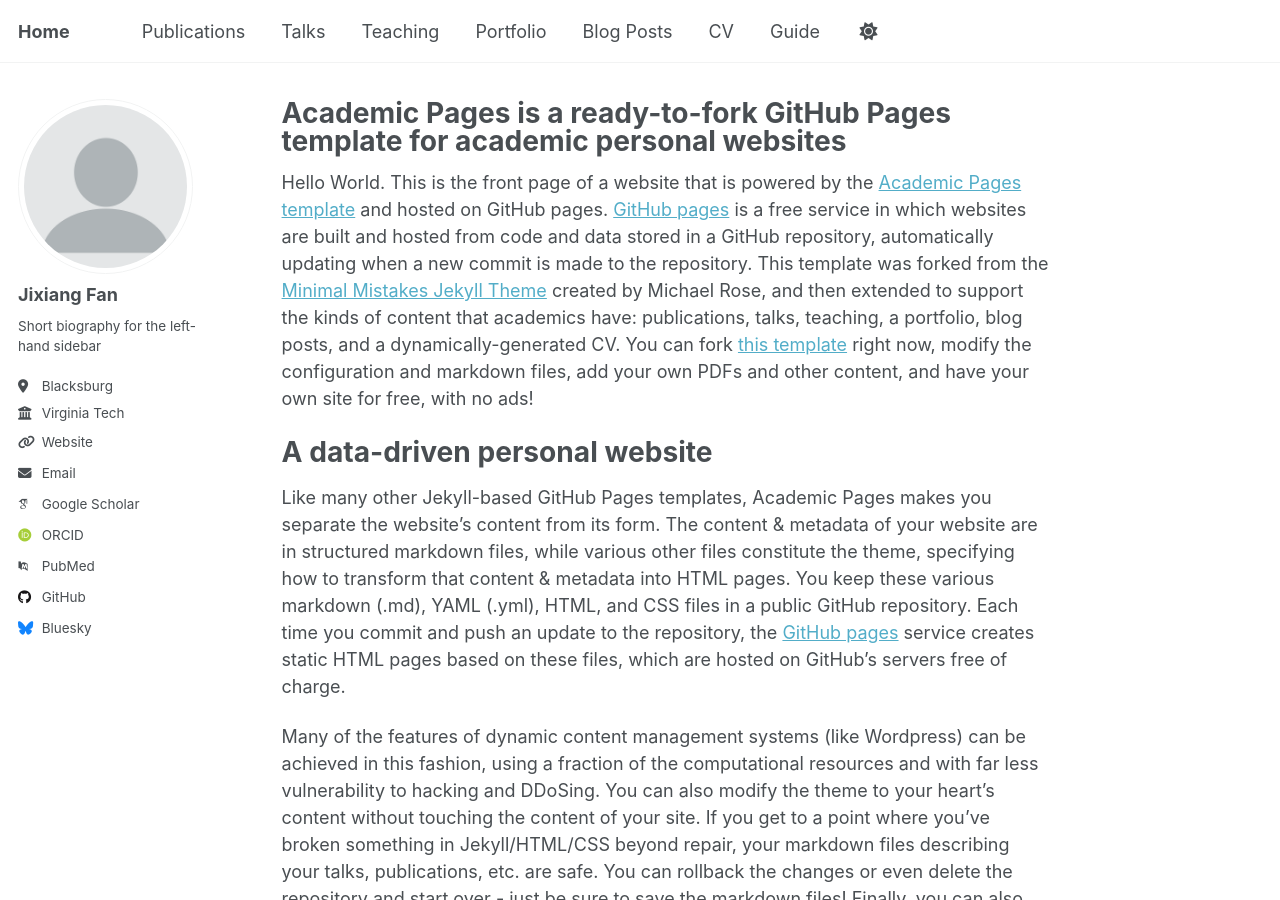
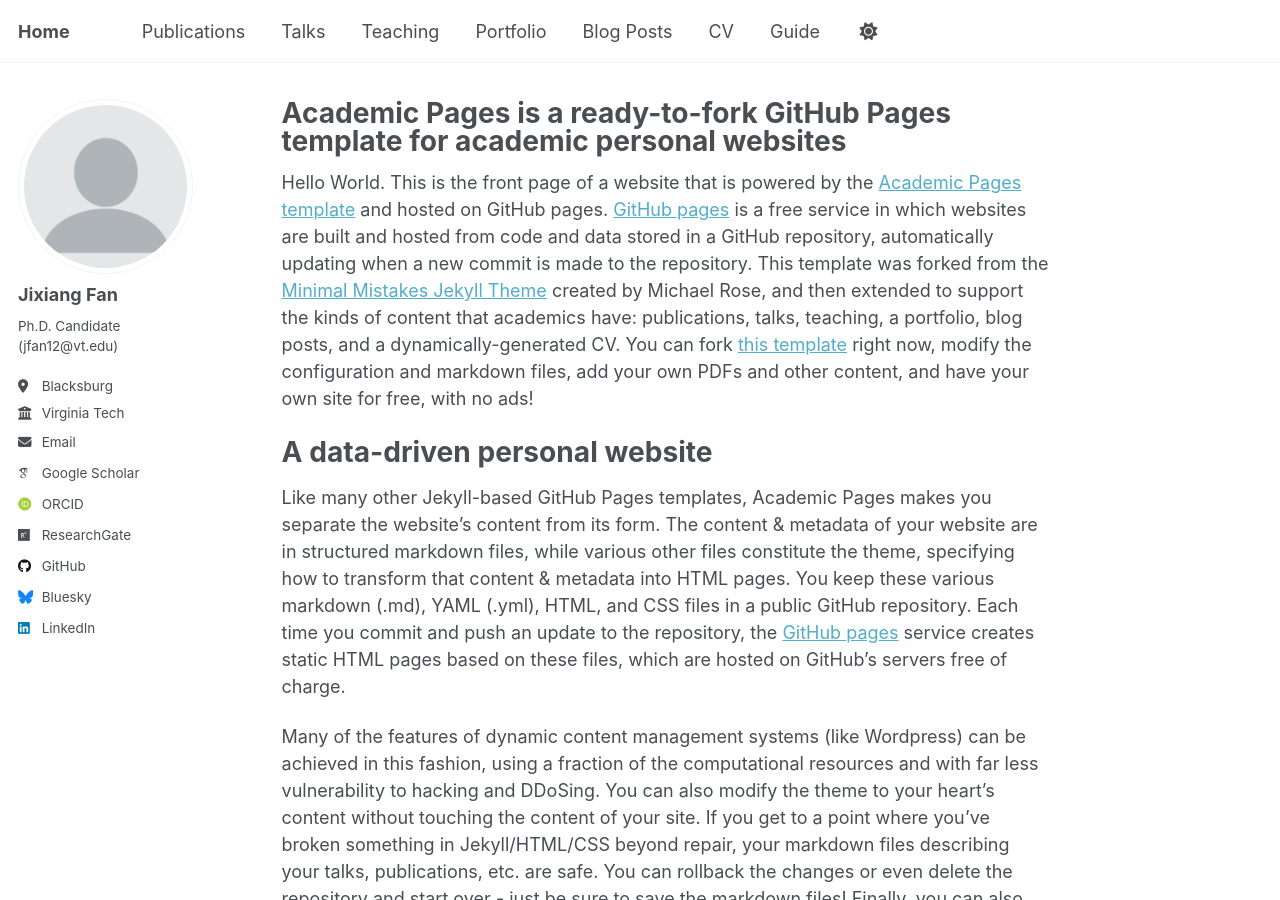
Before and after one commit to JixiangFan/web, a Jekyll site: the page built from _pages/about.md, in a window 1280 px wide and 900 px high. Built offline with Jekyll 4.4.1, drawn with Linux system fonts in a browser that asks for light colours; some web fonts are replaced.

Commit message:
Update _config.yml

```diff
--- a/_config.yml
+++ b/_config.yml
@@ -25,28 +25,28 @@ author:
   avatar           : "profile.png"
   name             : "Jixiang Fan"
   pronouns         : # example: "she/her"
-  bio              : "Short biography for the left-hand sidebar"
+  bio              : "Ph.D. Candidate (jfan12@vt.edu)"
   location         : "Blacksburg"
   employer         : "Virginia Tech"
-  uri              : "jfan12@vt.edu"
+  # uri              : "jfan12@vt.edu"
   email            : "jfan12@vt.edu"
 
   # Academic websites
   academia         : # URL
   arxiv            : # URL - Update with the correct link to your profile
-  googlescholar    : "https://scholar.google.com/citations?user=PS_CX0AAAAAJ"
+  googlescholar    : "https://scholar.google.com/citations?user=bSJc6eIAAAAJ&hl=en"
   impactstory      : # URL
-  orcid            : "http://orcid.org/yourorcidurl"
+  orcid            : "https://orcid.org/my-orcid?orcid=0009-0008-2778-3136"
   semantic         : # URL
-  pubmed           : "https://www.ncbi.nlm.nih.gov/pubmed/?term=john+snow"
-  researchgate     : # URL
+  pubmed           : # URL
+  researchgate     : "https://www.researchgate.net/profile/Jixiang_Fan2?ev=hdr_xprf"
   scopus           : # URL
 
   # Repositories and software development
   bitbucket        : # Username - Update with your username on the site
   codepen          : # Username
   dribbble         : # Username
-  github           : "academicpages"
+  github           : "https://github.com/JixiangFan"
   kaggle           : # Username
   stackoverflow    : # User number or user number and name (i.e., use "1" or "1/jeff-atwood")
 
@@ -60,7 +60,7 @@ author:
   keybase          : # Username
   instagram        : # Username
   lastfm           : # Username
-  linkedin         : # Username
+  linkedin         : "https://www.linkedin.com/in/jixiang-fan-16ab30127/"
   mastodon         : # URL
   medium           : # URL
   pinterest        : # Username
```
